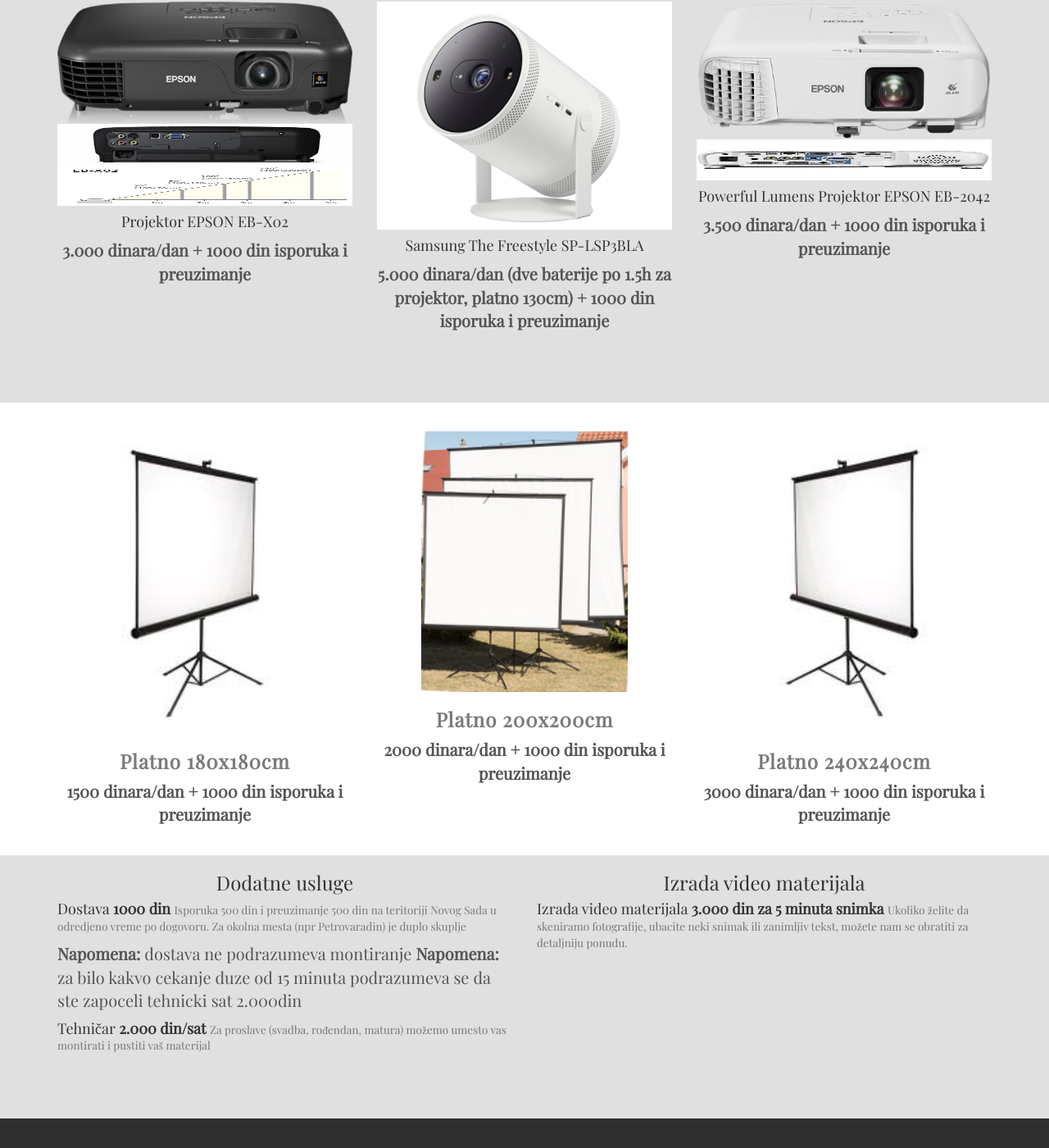
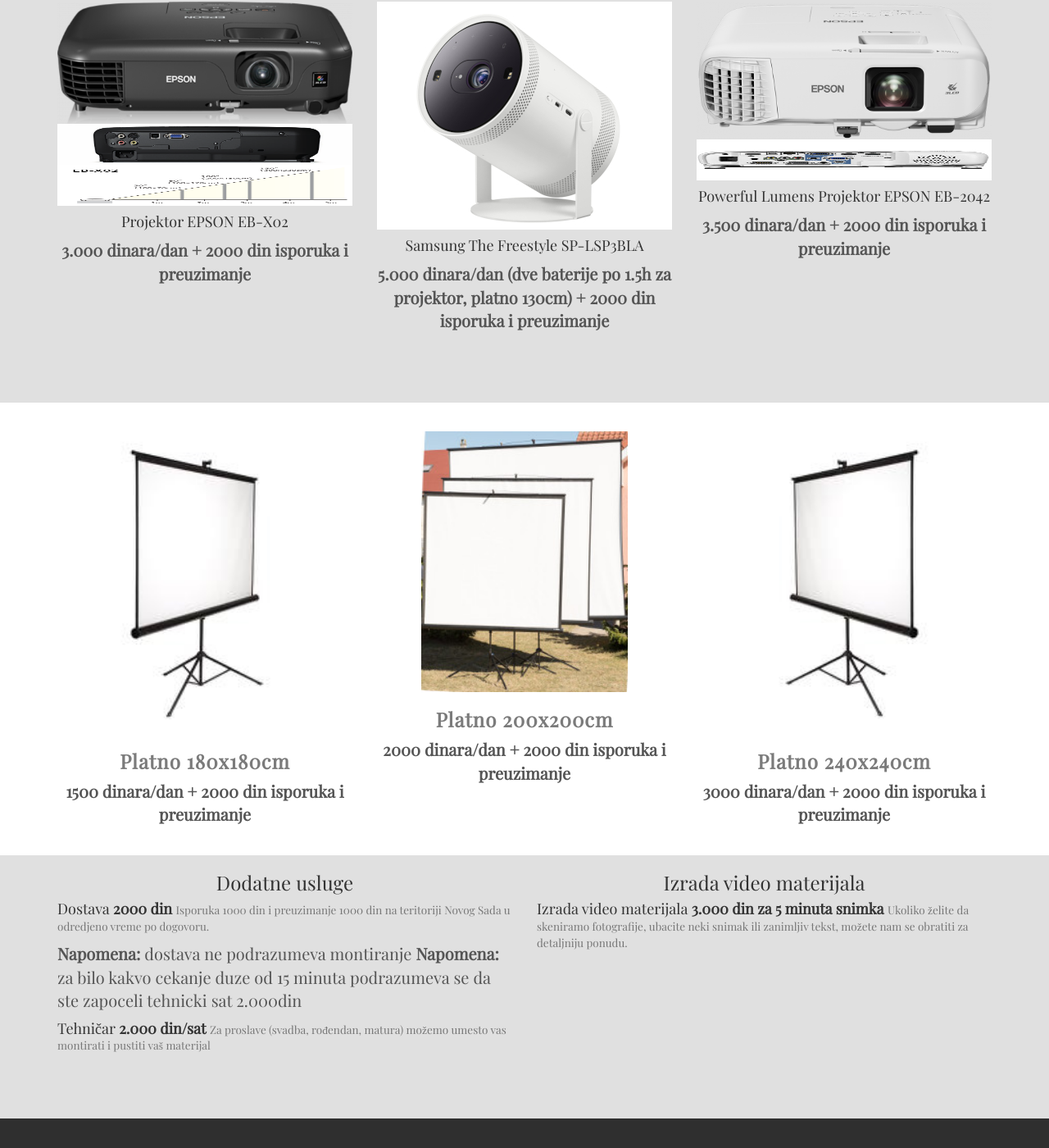
Before and after one commit to kulakajak/iznajmiprojektornovisad, a Jekyll site: the page built from index.html, in a window 1280 px wide and 1400 px high, scrolled down 1473 px. Shown: the whole window at 82% size. Built offline with Jekyll 4.4.1, drawn with Linux system fonts in a browser that asks for light colours; nearby versions of some CDN libraries; some web fonts are replaced.

Commit message:
update prices

```diff
--- a/index.html
+++ b/index.html
@@ -166,12 +166,12 @@
                                                                    class="thumb">
           </div>
           <h4>Projektor EPSON EB-X02</h4>
-          <strong>3.000 dinara/dan + 1000 din isporuka i preuzimanje</strong>
+          <strong>3.000 dinara/dan + 2000 din isporuka i preuzimanje</strong>
         </div>
         <div class="col-sm-4 ">
           <img src="assets/Samsung The Freestyle projektor SP-LSP3BLA.jpeg" alt="iznajmljivanje projektora na baterije novi sad">
           <h4>Samsung The Freestyle SP-LSP3BLA</h4>
-          <strong>5.000 dinara/dan (dve baterije po 1.5h za projektor, platno 130cm) + 1000 din isporuka i preuzimanje</strong>
+          <strong>5.000 dinara/dan (dve baterije po 1.5h za projektor, platno 130cm) + 2000 din isporuka i preuzimanje</strong>
         </div>
         <!-- <div class="col-sm-4 "> -->
         <!--   <img src="assets/epson-eb-520.png" alt="iznajmljivanje projektora beli epson eb 520 novi sad"> -->
@@ -182,7 +182,7 @@
         <!--                                                            class="thumb"> -->
         <!--   </div> -->
         <!--   <h4>Short Throw Projektor EPSON EB-520</h4> -->
-        <!--   <strong>3.000 dinara/dan + 1000 din isporuka i preuzimanje</strong> -->
+        <!--   <strong>3.000 dinara/dan + 2000 din isporuka i preuzimanje</strong> -->
         <!-- </div> -->
         <div class="col-sm-4 ">
           <img src="assets/epson-eb-2042.png" alt="iznajmljivanje projektora beli epson eb 2042 novi sad">
@@ -191,7 +191,7 @@
                                                           class="thumb">
           </div>
           <h4>Powerful Lumens Projektor EPSON EB-2042</h4>
-          <strong>3.500 dinara/dan + 1000 din isporuka i preuzimanje</strong>
+          <strong>3.500 dinara/dan + 2000 din isporuka i preuzimanje</strong>
         </div>
       </div>
       <br>
@@ -206,7 +206,7 @@
               <img src="assets/tripod.jpg" alt="projektor platno 180x180cm">
             </div>
             <h3>Platno 180x180cm</h3>
-            <strong>1500 dinara/dan + 1000 din isporuka i preuzimanje</strong>
+            <strong>1500 dinara/dan + 2000 din isporuka i preuzimanje</strong>
           </div>
           <div class="col-sm-4">
             <div>
@@ -214,14 +214,14 @@
               200x200cm" style="width:70%">
             </div>
             <h3>Platno 200x200cm</h3>
-            <strong>2000 dinara/dan + 1000 din isporuka i preuzimanje</strong>
+            <strong>2000 dinara/dan + 2000 din isporuka i preuzimanje</strong>
           </div>
           <div class="col-sm-4">
             <div>
               <img src="assets/tripod.jpg" alt="projektor platno 240x240cm" style="transform: rotateY(180deg);">
             </div>
             <h3>Platno 240x240cm</h3>
-            <strong>3000 dinara/dan + 1000 din isporuka i preuzimanje</strong>
+            <strong>3000 dinara/dan + 2000 din isporuka i preuzimanje</strong>
           </div>
         </div>
       </div><!-- /container -->
@@ -231,8 +231,8 @@
         <div class="col-lg-6 desc">
           <h3 class='text-center'>Dodatne usluge</h3>
           <h4>
-            Dostava <b>1000 din</b>
-            <small>Isporuka 500 din i preuzimanje 500 din na teritoriji Novog Sada u odredjeno vreme po dogovoru. Za okolna mesta (npr Petrovaradin) je duplo skuplje</small>
+            Dostava <b>2000 din</b>
+            <small>Isporuka 1000 din i preuzimanje 1000 din na teritoriji Novog Sada u odredjeno vreme po dogovoru.</small>
           </h4>
             <b>Napomena:</b> dostava ne podrazumeva montiranje
             <b>Napomena:</b> za bilo kakvo cekanje duze od 15 minuta podrazumeva se da ste zapoceli tehnicki sat 2.000din
```
